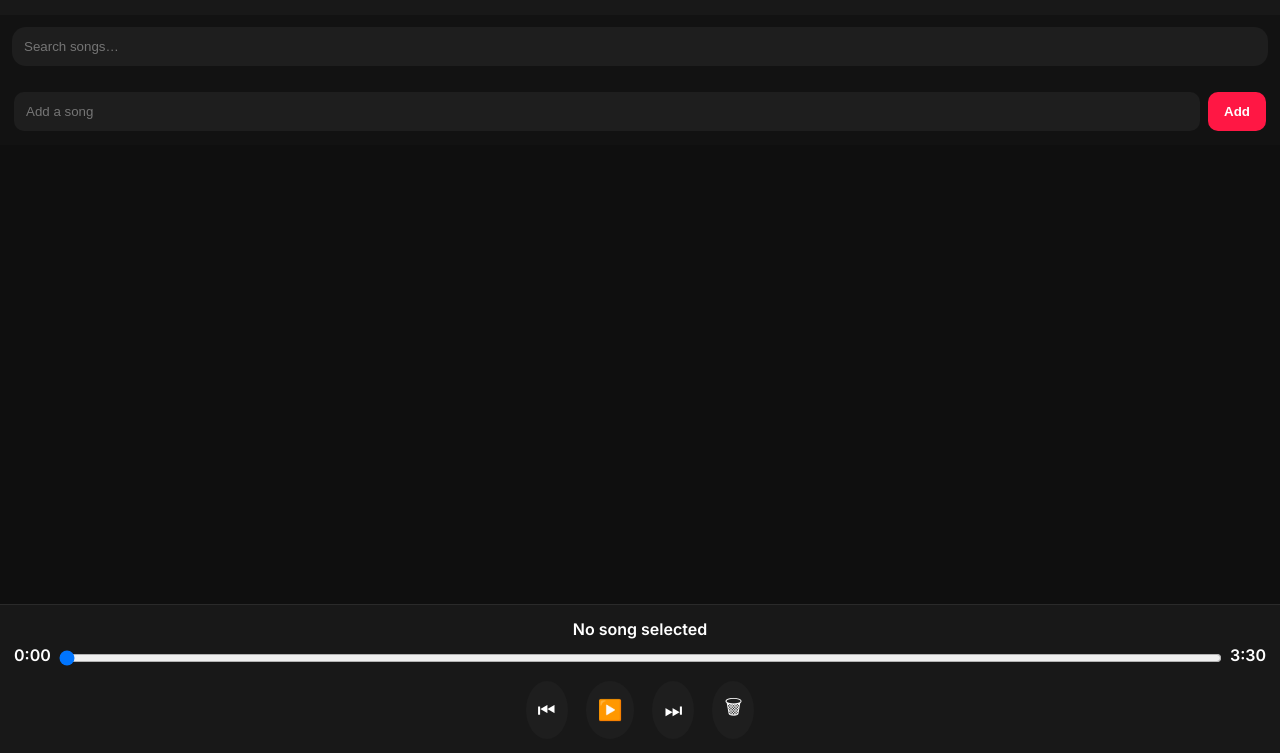
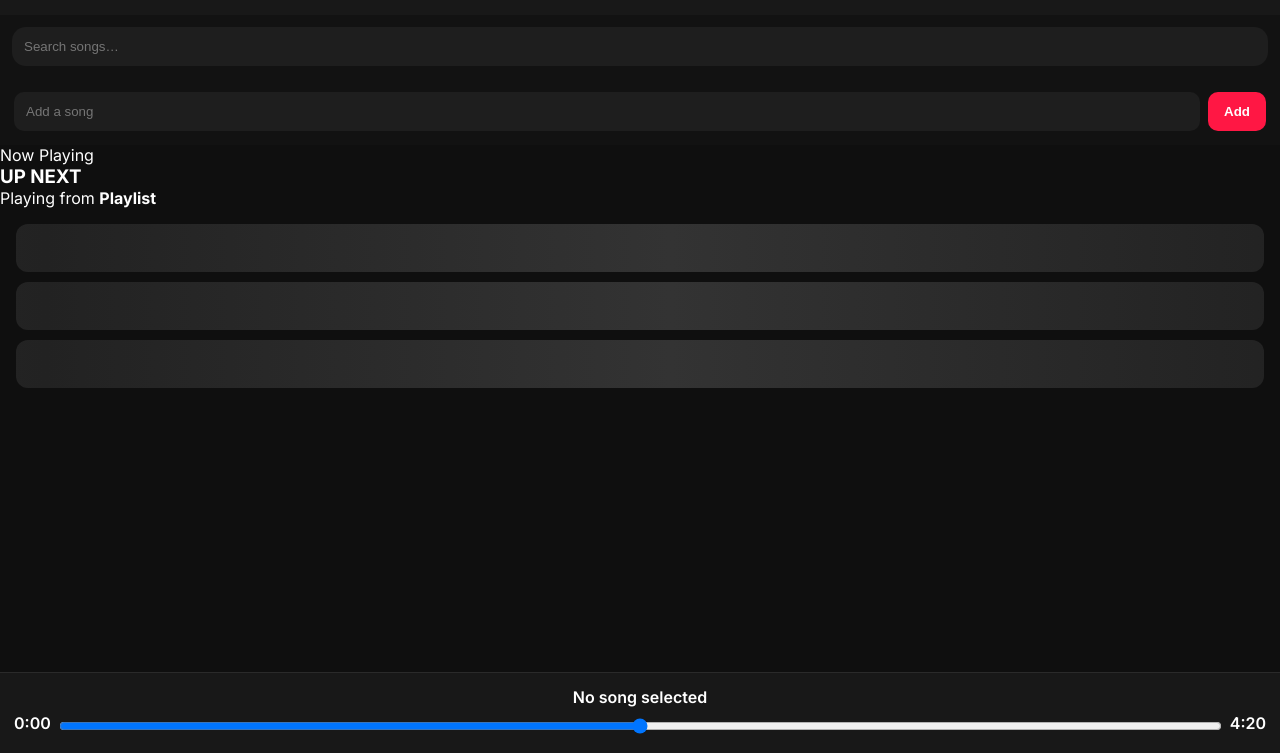
Before and after one commit to HemanthU/musicplayer, a plain HTML site: page index.html in a window 1280 px wide. Shown: the part 47-800 px from the top of the page. Drawn offline with Linux system fonts and the light colour scheme.

Commit message:
Update index.html

```diff
--- a/index.html
+++ b/index.html
@@ -12,45 +12,46 @@
   <span class="logo">▶ Music</span>
 </header>
 
-<!-- Search -->
 <div class="search-box">
   <input id="searchInput" placeholder="Search songs…" oninput="searchSong()">
 </div>
 
-<!-- Add song -->
 <div class="add-box">
   <input id="songInput" placeholder="Add a song">
   <button onclick="addSong()">Add</button>
 </div>
 
-<!-- Playlist -->
-<div class="playlist" id="playlist">
-  <!-- Skeleton loading -->
-  <div id="skeleton">
-    <div class="skeleton"></div>
-    <div class="skeleton"></div>
-    <div class="skeleton"></div>
+<!-- MAIN LAYOUT -->
+<div class="main-layout">
+
+  <!-- NOW PLAYING -->
+  <div class="now-playing" onclick="toggleExpand()">
+    <div class="media-box">
+      <span>Now Playing</span>
+    </div>
   </div>
+
+  <!-- UP NEXT -->
+  <div class="up-next">
+    <h3>UP NEXT</h3>
+    <p class="sub">Playing from <b>Playlist</b></p>
+
+    <div class="playlist" id="playlist">
+      <div id="skeleton">
+        <div class="skeleton"></div>
+        <div class="skeleton"></div>
+        <div class="skeleton"></div>
+      </div>
+    </div>
+  </div>
+
 </div>
 
-<!-- Player -->
+<!-- PLAYER -->
 <footer class="player">
   <span id="currentSong">No song selected</span>
 
   <div class="progress-wrap">
-    <span id="currentTime">0:00</span>
-    <input type="range" id="progress" value="0">
-    <span id="duration">3:30</span>
-  </div>
-
-  <div class="controls">
-    <button onclick="prev()">⏮</button>
-    <button id="playBtn" onclick="playPause()">▶️</button>
-    <button onclick="next()">⏭</button>
-    <button onclick="deleteSong()">🗑</button>
-  </div>
-</footer>
-
-<script src="script.js"></script>
-</body>
-</html>
+    <span>0:00</span>
+    <input type="range">
+    <span>4:20</spa
```
